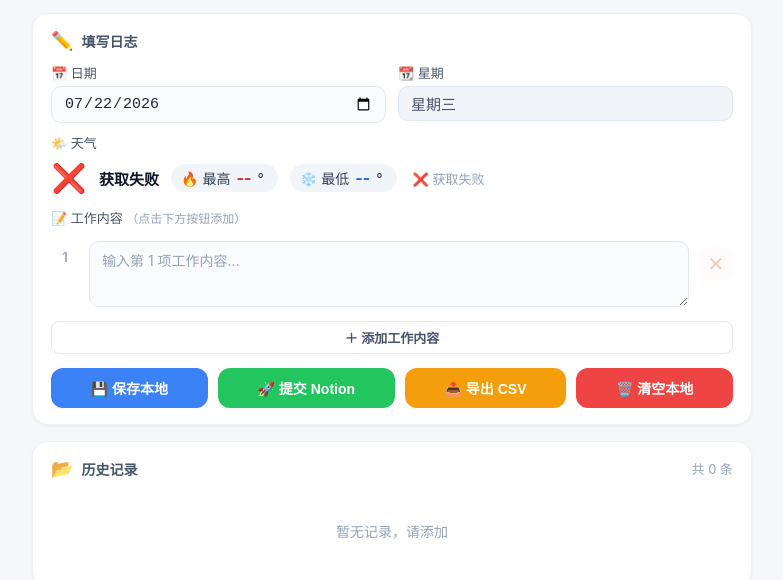
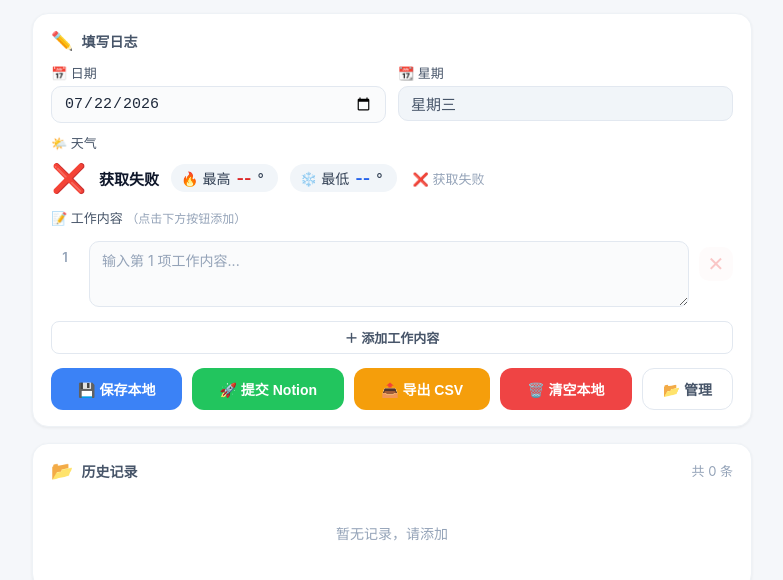
Before and after one commit to qunwang02/notion-pwreport, a website: page index.html in a window 1280 px wide. Shown: the part 72-652 px from the top of the page, without its empty margins (248-1031 px from the left). Drawn offline with Linux system fonts and the light colour scheme; no server answers.

Commit message:
Update index.html

```diff
--- a/index.html
+++ b/index.html
@@ -541,6 +541,7 @@
         <button class="btn btn-success" id="submitNotionBtn">🚀 提交 Notion</button>
         <button class="btn btn-warning" id="exportCSVBtn">📤 导出 CSV</button>
         <button class="btn btn-danger" id="clearLocalBtn">🗑️ 清空本地</button>
+		<a href="/manage.html"><button class="btn btn-outline">📂 管理</button></a>
       </div>
 
       <div id="msg" class="msg"></div>
```
